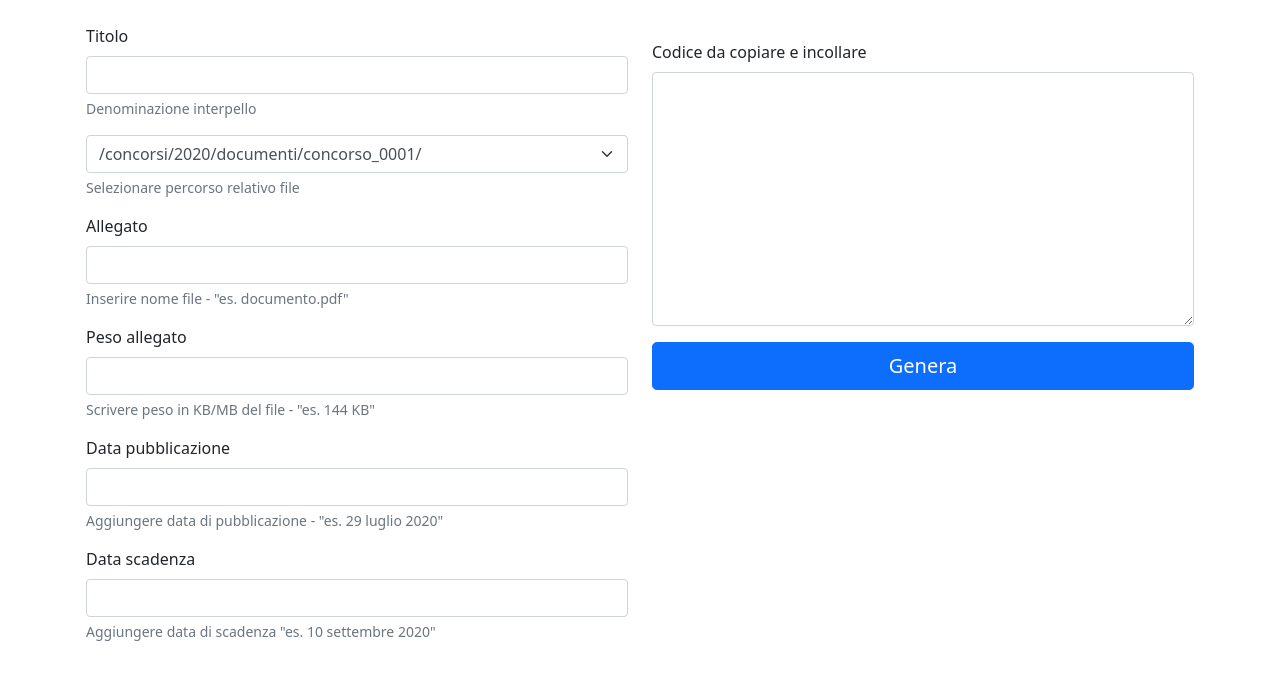
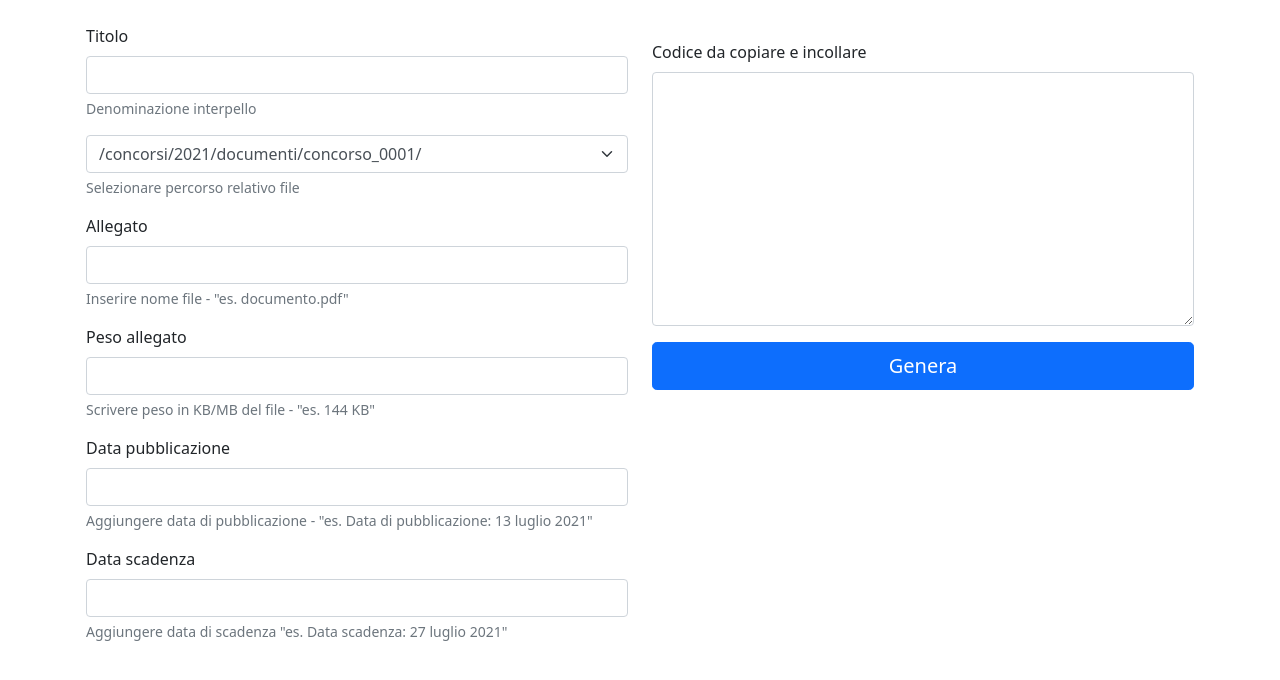
Before and after one commit to Lowell130/lowell130.github.io, a plain HTML site: page interpelli/index.html in a window 1280 px wide. Drawn offline with nearby package versions, Linux system fonts and the light colour scheme.

Commit message:
Add files via upload

```diff
--- a/interpelli/index.html
+++ b/interpelli/index.html
@@ -30,11 +30,11 @@
                 <div class="mb-3">
                     <select class="form-select" id="allegatoPt" aria-label="Default select example">
 
-                        <option value="1">/concorsi/2020/documenti/concorso_0001/</option>
-                        <option value="2">/concorsi/2020/documenti/concorso_0002/</option>
-                        <option value="3">/concorsi/2020/documenti/concorso_0003/</option>
-                        <option value="4">/concorsi/2020/documenti/concorso_0004/</option>
-                        <option value="5">/concorsi/2020/documenti/concorso_0005/</option>
+                        <option value="1">/concorsi/2021/documenti/concorso_0001/</option>
+                        <option value="2">/concorsi/2021/documenti/concorso_0002/</option>
+                        <option value="3">/concorsi/2021/documenti/concorso_0003/</option>
+                        <option value="4">/concorsi/2021/documenti/concorso_0004/</option>
+                        <option value="5">/concorsi/2021/documenti/concorso_0005/</option>
                       </select>
                       <div id="emailHelp2" class="form-text">Selezionare percorso relativo file</div>
                 </div>
@@ -54,13 +54,15 @@
                 <div class="mb-3">
                     <label for="startr" class="form-label">Data pubblicazione</label>
                     <input type="text" class="form-control" id="start" aria-describedby="" required>
-                    <div id="emailHelp4" class="form-text">Aggiungere data di pubblicazione - "es. 29 luglio 2020"</div>
+                    <div id="emailHelp4" class="form-text">Aggiungere data di pubblicazione - "es. Data di pubblicazione: 13 luglio 2021"</div>
                 </div>
                 <div class="mb-3">
                     <label for="end" class="form-label">Data scadenza</label>
                     <input type="text" class="form-control" id="end" aria-describedby="" required>
-                    <div id="emailHelp5" class="form-text">Aggiungere data di scadenza "es. 10 settembre 2020"</div>
+                    <div id="emailHelp5" class="form-text">Aggiungere data di scadenza "es. Data scadenza: 27 luglio 2021"</div>
                 </div>
+
+
 
 
                 </div>
@@ -85,24 +87,6 @@
     </div>
 
 
-
-
-
-
-
-
-
-
-
-
-
-
-
-
-
-
-
-
     <script src="https://cdnjs.cloudflare.com/ajax/libs/popper.js/1.16.1/umd/popper.min.js"></script>
     <script src="https://cdnjs.cloudflare.com/ajax/libs/twitter-bootstrap/5.0.0-alpha1/js/bootstrap.min.js"></script>
     <script src="../interpelli/js/app.js"></script>
--- a/interpelli/js/app.js
+++ b/interpelli/js/app.js
@@ -1,10 +1,9 @@
 var btnState = '';
 function pr() {
-  title = document.getElementById('titleInter').value;
-
+  title = document.getElementById('titleInter').value.replace(/[^a-zA-Z0-9]/g, "");
 
   var urlPath = document.getElementById('allegatoPt');
-  var textUrl= urlPath.options[urlPath.selectedIndex].text;
+  var textUrl = urlPath.options[urlPath.selectedIndex].text;
 
   url = document.getElementById('allegato').value;
   size = document.getElementById('pesoAllegato').value;
@@ -21,10 +20,10 @@ function pr() {
   var newContent = '';
   //  variabili per la costruzione
   newContent += '<li class="pb-3">';
-  newContent += '<a title="Apertura in nuova scheda" href="'+ textUrl + url + '" target="_blank" rel="noopener" aria-label="' + title + ' (PDF, ' + size +') - Apertura in nuova scheda">' + title + '</a>';
+  newContent += '<a title="Apertura in nuova scheda" href="' + textUrl.trim() + url.trim() + '" target="_blank" rel="noopener" aria-label="' + title.trim() + ' (PDF, ' + size.trim() + ') - Apertura in nuova scheda">' + title.trim() + '</a>';
   newContent += '<br />';
-  newContent += 'Data di pubblicazione: ' + start + '<br />';
-  newContent += 'Data scadenza: ' + end;
+  newContent += start.trim() + '<br />';
+  newContent += end.trim();
   newContent += '</li>';
 
 
```
